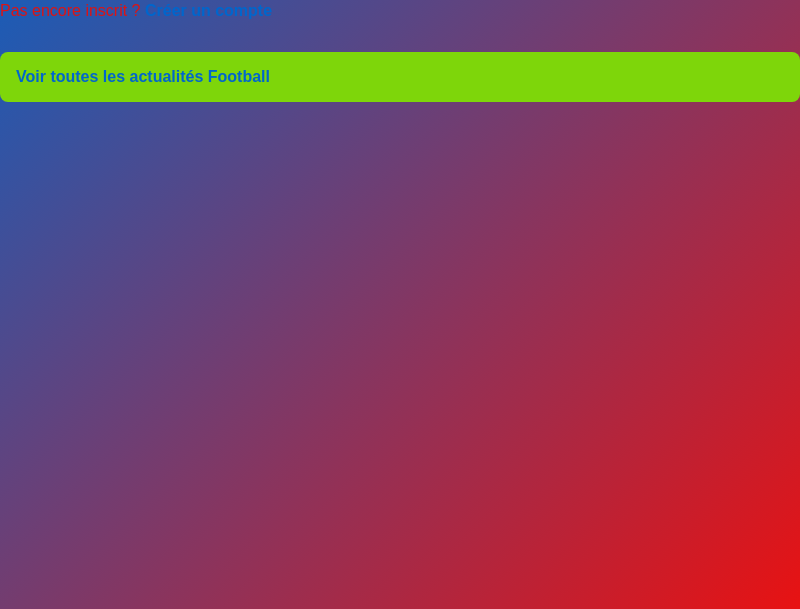
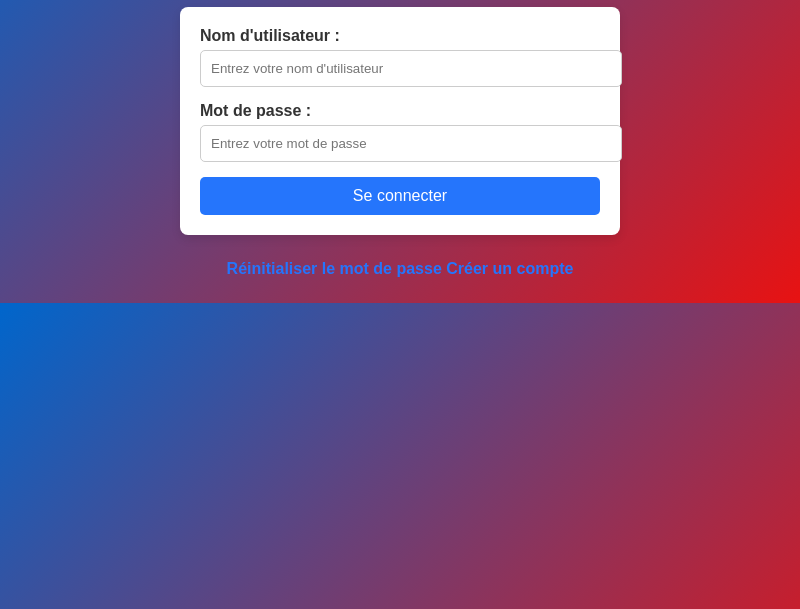
Before and after one commit to gabelard2310/Actus-portif, an Electron app: page login.html in a window 800 px wide. Shown: the part 191-800 px from the top of the page. Drawn offline with Linux system fonts and the light colour scheme.

Commit message:
Update login.html

```diff
--- a/login.html
+++ b/login.html
@@ -1,7 +1,3 @@
-<h1 style="text-align: center;">Actu Sportif</h1>
-<p style="text-align: center;">Journal des sports</p>
-<link rel="stylesheet" href="styles.css">
-</html>
 <!DOCTYPE html>
 <html lang="fr">
 <head>
@@ -9,22 +5,114 @@
     <meta name="viewport" content="width=device-width, initial-scale=1.0">
     <title>Connexion</title>
     <link rel="stylesheet" href="styles.css">
+    <style>
+        /* Styles généraux */
+        body {
+            font-family: Arial, sans-serif;
+            margin: 0;
+            padding: 20px;
+            background-color: #f4f4f9;
+            color: #333;
+        }
+
+        h1 {
+            text-align: center;
+            color: #444;
+        }
+
+        p {
+            text-align: center;
+            margin-top: 10px;
+        }
+
+        form {
+            max-width: 400px;
+            margin: 20px auto;
+            background: white;
+            padding: 20px;
+            border-radius: 8px;
+            box-shadow: 0 4px 10px rgba(0, 0, 0, 0.1);
+        }
+
+        label {
+            display: block;
+            margin-bottom: 5px;
+            font-weight: bold;
+        }
+
+        input[type="text"], input[type="password"] {
+            width: 100%;
+            padding: 10px;
+            margin-bottom: 15px;
+            border: 1px solid #ccc;
+            border-radius: 5px;
+        }
+
+        button {
+            width: 100%;
+            padding: 10px;
+            background-color: #2575fc;
+            color: white;
+            border: none;
+            border-radius: 5px;
+            cursor: pointer;
+            font-size: 16px;
+        }
+
+        button:hover {
+            background-color: #1e5fb9;
+        }
+
+        .links {
+            text-align: center;
+            margin-top: 15px;
+        }
+
+        .links a {
+            color: #2575fc;
+            text-decoration: none;
+            display: inline-block;
+            margin: 5px 0;
+        }
+
+        .links a:hover {
+            text-decoration: underline;
+        }
+    </style>
 </head>
 <body>
+    <h1>Actu Sportif</h1>
+    <p>Journal des sports</p>
+
     <h1>Connexion</h1>
     <form id="loginForm">
         <label for="loginUsername">Nom d'utilisateur :</label>
-    <input type="text" id="loginUsername" required>
+        <input type="text" id="loginUsername" placeholder="Entrez votre nom d'utilisateur" required>
         <label for="loginPassword">Mot de passe :</label>
-    <input type="password" id="loginPassword" required>
+        <input type="password" id="loginPassword" placeholder="Entrez votre mot de passe" required>
         <button type="submit">Se connecter</button>
     </form>
-  <p>Pas encore inscrit ? <a href="register.html">Créer un compte</a></p>
-  <script src="consolee.js"></script>
+    <div class="links">
+        <a href="reset-password.html">Réinitialiser le mot de passe</a>
+        <a href="register.html">Créer un compte</a>
+    </div>
+
+    <script>
+        document.getElementById('loginForm').addEventListener('submit', function(event) {
+            event.preventDefault();
+            const username = document.getElementById('loginUsername').value;
+            const password = document.getElementById('loginPassword').value;
+
+            const savedUsername = localStorage.getItem('username');
+            const savedPassword = localStorage.getItem('password');
+
+            if (username === savedUsername && password === savedPassword) {
+                alert('Connexion réussie !');
+                window.location.href = 'dashboard.html'; // Redirige vers le tableau de bord
+            } else {
+                alert('Nom d\'utilisateur ou mot de passe incorrect.');
+            }
+        });
+    </script>
 </body>
 </html>
-</head>
-<section id="">
-  <a href="index.html">Voir toutes les actualités Football</a>
-</section>
-<body>
```
Lines whose indentation alone changed are shown as unchanged.
